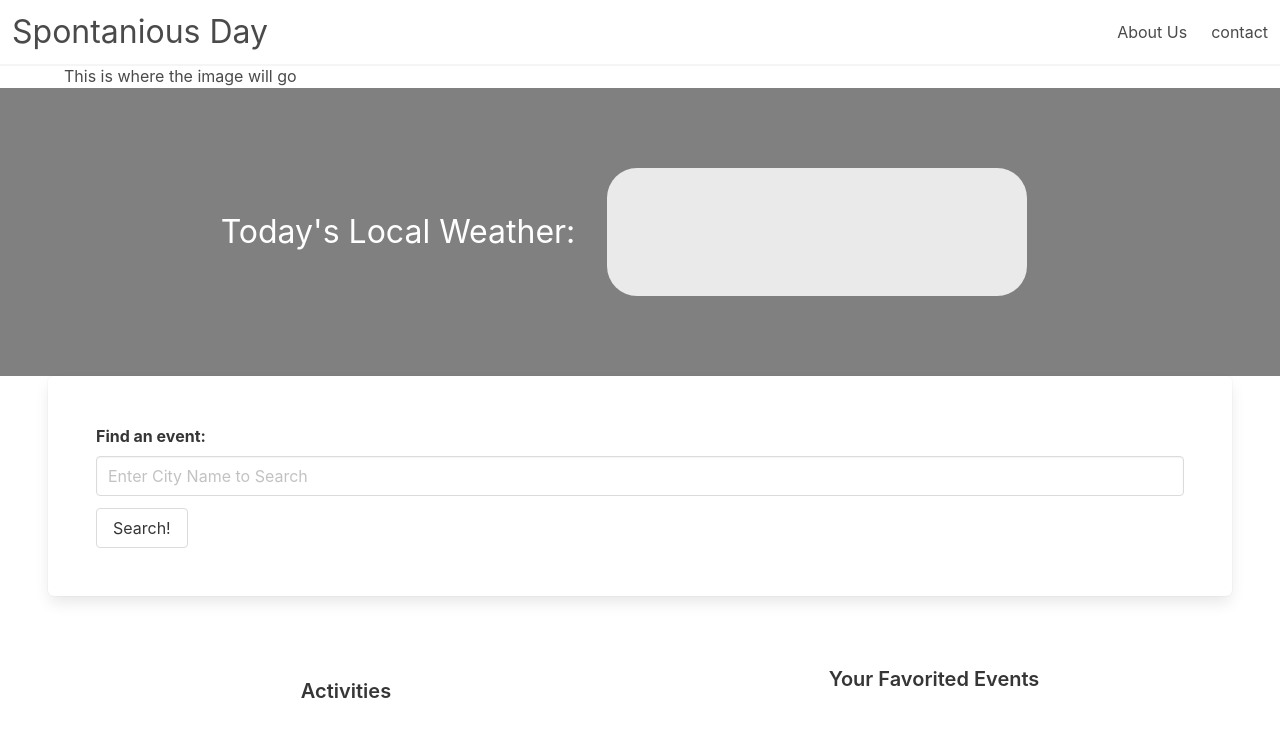
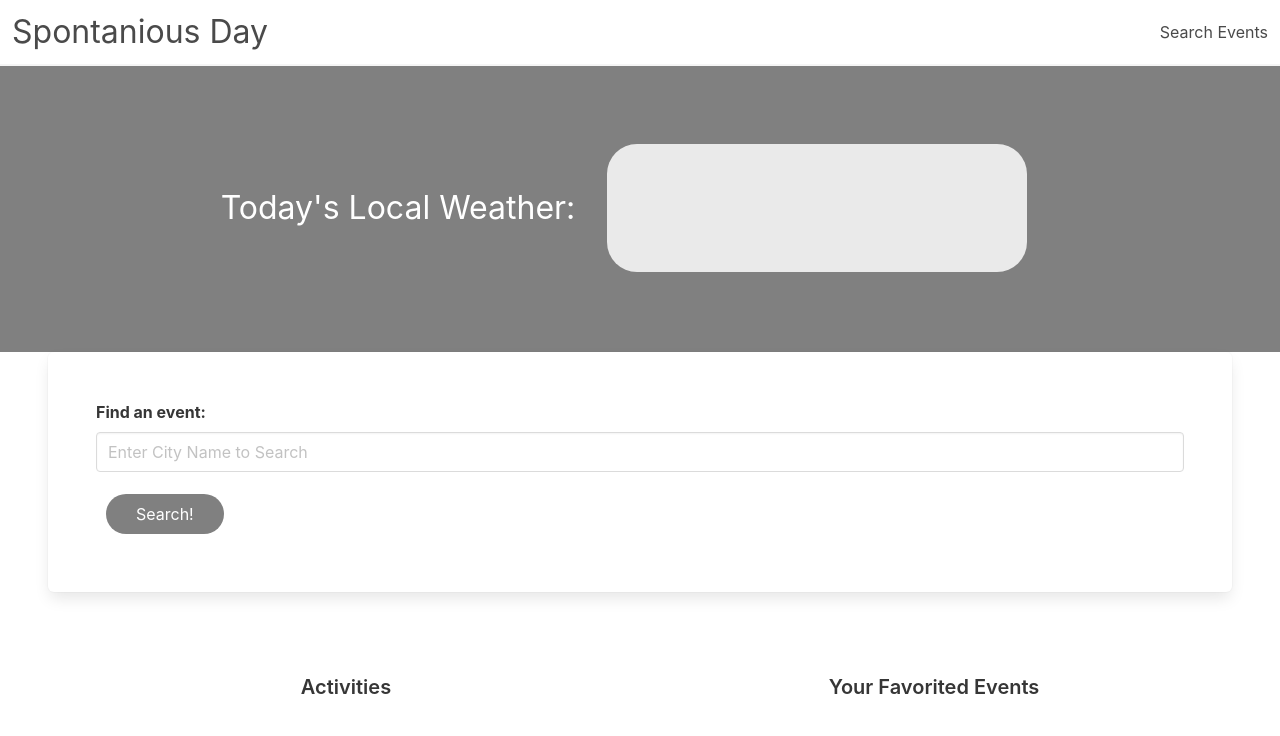
Before and after one commit to ivydo/Event-Finder, a plain HTML site: page index.html in a window 1280 px wide. Drawn offline with nearby package versions, Linux system fonts and the light colour scheme.

Commit message:
touchups

```diff
--- a/assets/css/style.css
+++ b/assets/css/style.css
@@ -60,3 +60,18 @@ label {
 .buy-btn:hover{
   background: black;
 }
+
+#searchBtn {
+  color: white;
+  display: flexbox;
+  margin: 10px;
+  border: 0;
+  font-size: 16px;
+  line-height: 1;
+  padding: 16px 30px;
+  border-radius: 30px;
+  background:grey;
+  cursor: pointer;
+  transition: all 0.3s linear;
+
+}
--- a/index.html
+++ b/index.html
@@ -7,7 +7,7 @@
     <meta name="viewport" content="width=device-width, initial-scale=1.0">
     <link rel="stylesheet" href="./assets/css/style.css"/>
     <link rel="stylesheet" href="https://cdn.jsdelivr.net/npm/bulma@0.9.3/css/bulma.min.css">
-    <title>Spontanious Day</title>
+    <title>Event-Finder</title>
 </head>
 
 <!---Navigation bar-->
@@ -22,8 +22,8 @@
 
         <div class="navbar-menu" id="nav-links">
             <div class="navbar-end">
-                <a class="navbar-item"> About Us </a>
-                <a class="navbar-item"> contact </a>
+                <a href="#searchBtn" class="navbar-item"> Search Events </a>
+
             </div>
         </div>
     </nav>
@@ -31,7 +31,7 @@
     <!--image-->
     <main class = "container">
       <!--choose any image for banner-->
-        <h1>This is where the image will go</h1>
+
     </main>
     <!---weather-->
     <section class="is-size-3 has-text-centered py-6" id="weather">
@@ -65,7 +65,7 @@
                 <h1 id="listDiv" class = "is-size-5 title ">Activities</h1>
                     <!-- Tickets populate here -->
               </div>
-              <div class="column is-half has-text-centered">
+              <div class="column is-half has-text-centered mt-3">
                 <h1 id="favoriteEvents" class = "is-size-5 title ">Your Favorited Events</h1>
 
               </div>
```
